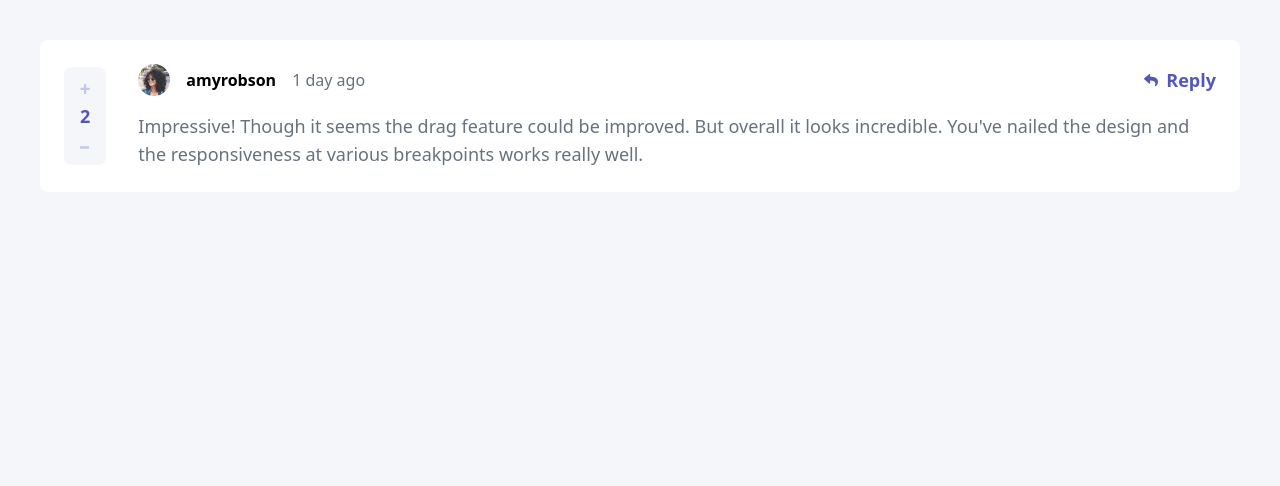
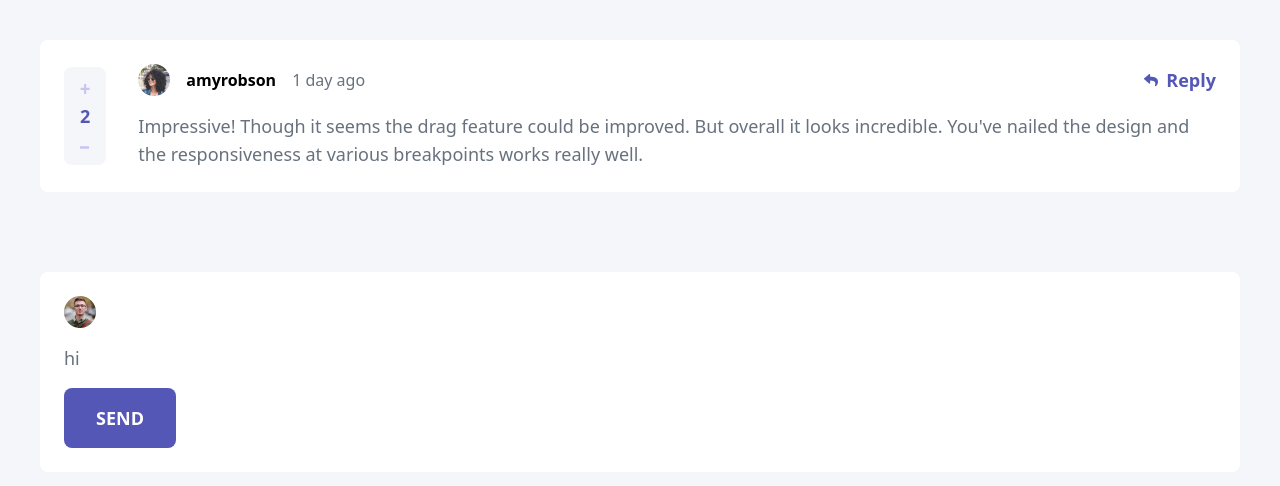
Before and after one commit to lavollmer/interactive-comments-app, a React (Vite) app: page / in a window 1280 px wide. Shown: the top 486 px of the page. Built offline with nearby package versions, Linux system fonts and the light colour scheme.

Commit message:
created reusable button and started on user comment section

```diff
--- a/src/App.jsx
+++ b/src/App.jsx
@@ -1,5 +1,6 @@
 import "./App.css";
 import CommentCard from "./components/CommentCard";
+import UserComment from "./components/UserComment";
 
 function App() {
   return (
@@ -8,6 +9,9 @@ function App() {
         <div className="p-10">
           <CommentCard />
         </div>
+        <div className="p-10">
+          <UserComment />
+        </div>
       </div>
     </>
   );
--- /dev/null
+++ b/src/components/ActionButton.jsx
@@ -0,0 +1,13 @@
+import React from 'react'
+
+const ActionButton = () => {
+  return (
+    <div>
+        <button className='flex flex-row items-center justify-center text-lg bg-moderate-blue rounded-lg px-8 py-4 text-white font-bold font-rubik'>
+            SEND
+        </button>
+    </div>
+  )
+}
+
+export default ActionButton
--- /dev/null
+++ b/src/components/UserComment.jsx
@@ -0,0 +1,28 @@
+import React from "react";
+import Avatar from "../assets/image-juliusomo.png";
+import ActionButton from "./ActionButton";
+
+const UserComment = () => {
+  return (
+    <div className="flex flex-row items-center font-rubik bg-white rounded-lg p-2">
+      {/* name, avatar image, reply button and comment */}
+      <div className="flex flex-col space-y-4 p-4">
+        <div className="flex flex-row items-center justify-between">
+          <div className="flex flex-row items-center justify-center text-md space-x-4">
+            <img src={Avatar} alt="Amy Robson Image" className="h-8 w-8" />
+          </div>
+        </div>
+        <div>
+          <p className="text-lg text-grayish-blue font-semi-bold pr-2">
+            hi
+          </p>
+        </div>
+        <div>
+            <ActionButton />
+        </div>
+      </div>
+    </div>
+  );
+};
+
+export default UserComment;
```
Also changed, not shown: 1 other file (tests, documents, lock files or other folders).
